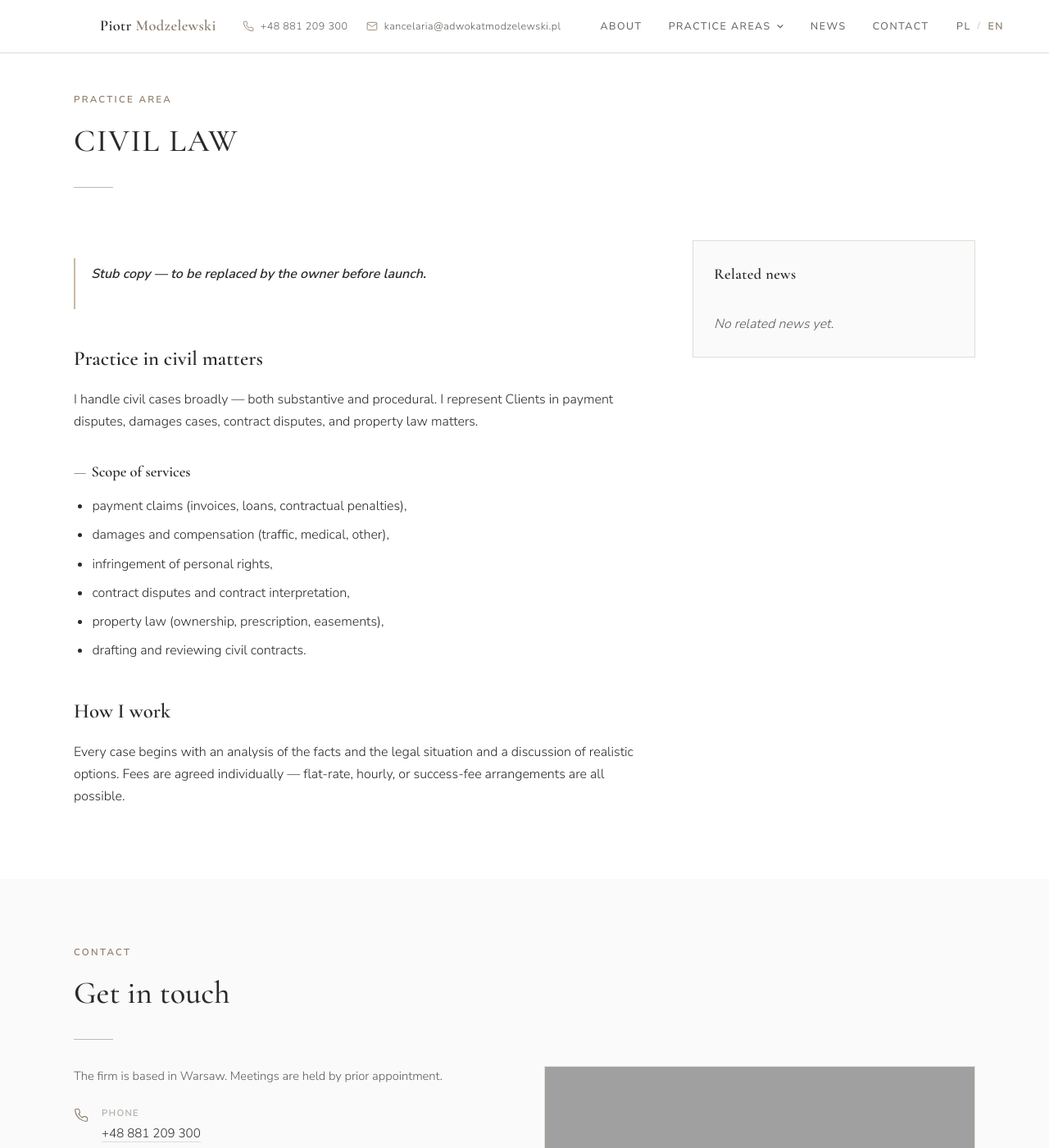
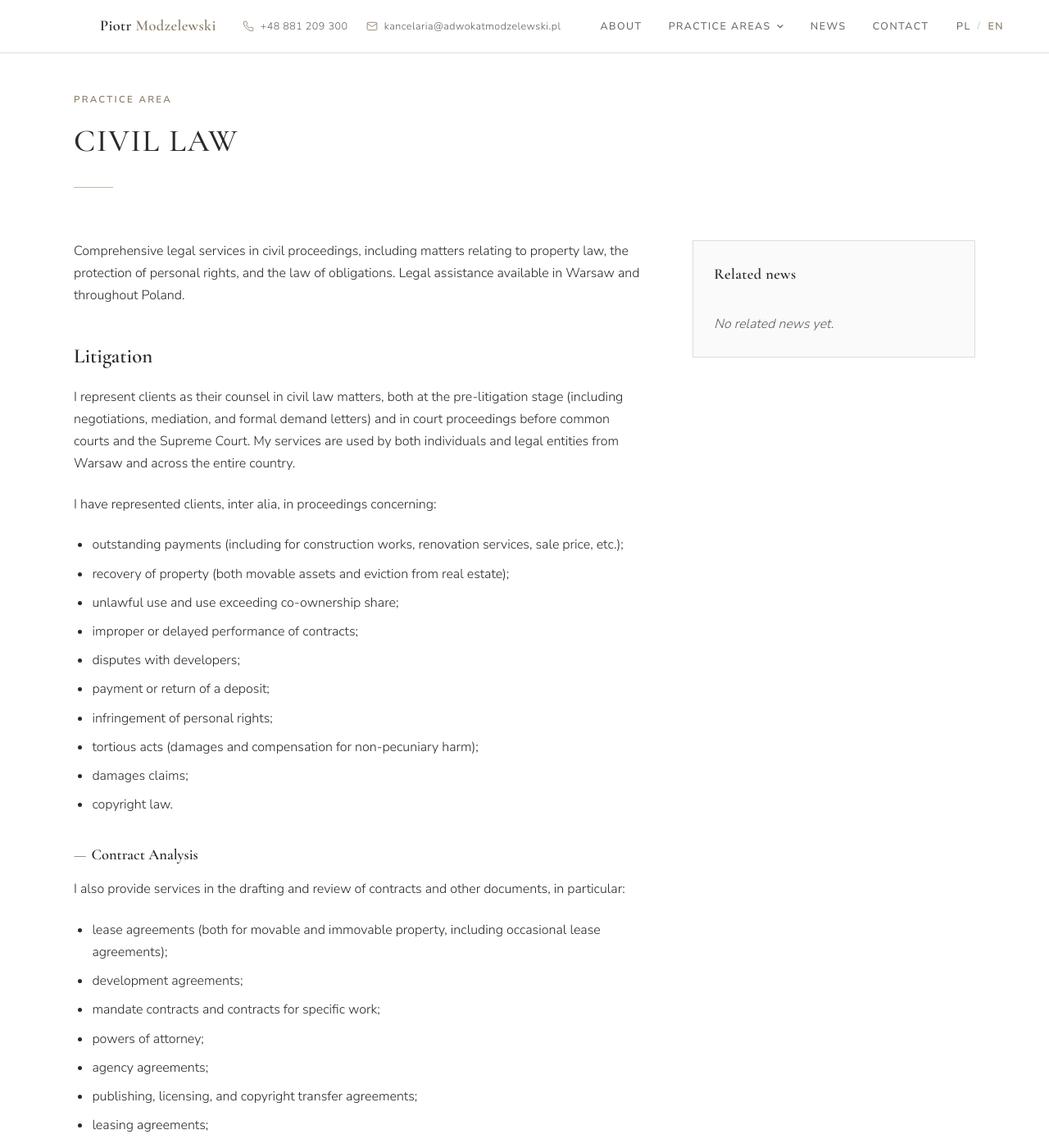
Before and after one commit to pmmodzelewski/adwokatmodzelewski.pl, a Jekyll site: the page built from _specjalizacje/en/civil-law.md, in a window 1280 px wide and 1400 px high. Shown: the whole window at 82% size. Built offline with Jekyll 4.4.1, drawn with Linux system fonts in a browser that asks for light colours; Markdown is read by kramdown in place of the engine named in the settings; some of the changed text lies outside the part shown; grey boxes are pictures that could not be loaded.

Commit message:
Update civil-law.md

```diff
--- a/_specjalizacje/en/civil-law.md
+++ b/_specjalizacje/en/civil-law.md
@@ -3,32 +3,54 @@ lang: en
 slug: civil-law
 title: "Civil law"
 title_display: "CIVIL LAW"
-summary: "Payment claims, damages, infringement of personal rights, property law and contract law."
+summary: "Cases concerning payment claims, damages, infringement of personal rights, as well as property and contract law. Serving clients in Warsaw and throughout Poland."
 permalink: /en/specjalizacje/civil-law/
 lang_alt: /specjalizacje/prawo-cywilne/
 sitemap: false
 robots: noindex
 ---
 
-> **Stub copy — to be replaced by the owner before launch.**
+Comprehensive legal services in civil proceedings, including matters relating to property law,
+the protection of personal rights, and the law of obligations.
+Legal assistance available in Warsaw and throughout Poland.
 
-## Practice in civil matters
+## Litigation
 
-I handle civil cases broadly — both substantive and procedural. I represent
-Clients in payment disputes, damages cases, contract disputes, and property
-law matters.
+I represent clients as their counsel in civil law matters, both at the pre-litigation stage (including negotiations, mediation, and formal demand letters)
+and in court proceedings before common courts and the Supreme Court.
+My services are used by both individuals and legal entities from Warsaw and across the entire country.
 
-### Scope of services
+I have represented clients, inter alia, in proceedings concerning:
 
-- payment claims (invoices, loans, contractual penalties),
-- damages and compensation (traffic, medical, other),
-- infringement of personal rights,
-- contract disputes and contract interpretation,
-- property law (ownership, prescription, easements),
-- drafting and reviewing civil contracts.
+- outstanding payments (including for construction works, renovation services, sale price, etc.);
+- recovery of property (both movable assets and eviction from real estate);
+- unlawful use and use exceeding co-ownership share;
+- improper or delayed performance of contracts;
+- disputes with developers;
+- payment or return of a deposit;
+- infringement of personal rights;
+- tortious acts (damages and compensation for non-pecuniary harm);
+- damages claims;
+- copyright law.
+
+### Contract Analysis
+
+I also provide services in the drafting and review of contracts and other documents, in particular:
+
+- lease agreements (both for movable and immovable property, including occasional lease agreements);
+- development agreements;
+- mandate contracts and contracts for specific work;
+- powers of attorney;
+- agency agreements;
+- publishing, licensing, and copyright transfer agreements;
+- leasing agreements;
+- loan agreements;
+- donation agreements;
+- lending for use agreements;
+- settlements (out-of-court, court-approved, and mediation settlements).
 
 ## How I work
 
-Every case begins with an analysis of the facts and the legal situation
-and a discussion of realistic options. Fees are agreed individually —
-flat-rate, hourly, or success-fee arrangements are all possible.
+Each matter begins with an analysis of the factual and legal circumstances, followed by a discussion
+of realistic courses of action. Fees are determined on an individual basis,
+taking into account the client’s needs and expectations.
```
